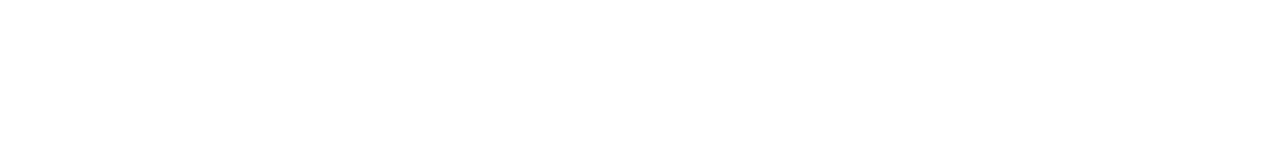
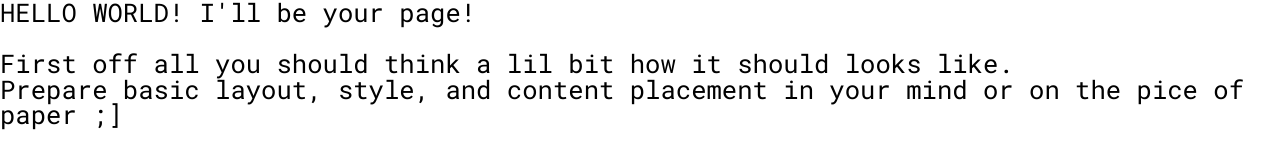
Before and after one commit to kubasiw/MyPage, a website: page index.html in a window 1280 px wide. Drawn offline with nearby package versions, Linux system fonts and the light colour scheme.

Commit message:
add fonts

```diff
--- a/index.html
+++ b/index.html
@@ -3,11 +3,21 @@
 <head>
     <meta charset="UTF-8">
     <meta name="viewport" content="initial-scale=1">
-    <link href="https://fonts.googleapis.com/css?family=Oswald:300,400,700" rel="stylesheet">
+    <link href="https://fonts.googleapis.com/css?family=Roboto+Mono:100,300,400,500,700" rel="stylesheet">
     <title>myPage</title>
     <link rel="stylesheet" href="css/style.css">
 </head>
 <body>
+
+<h1>
+HELLO WORLD!
+I'll be your page!
+</h1>
+  <br>
+<h1>
+    First off all you should think a lil bit how it should looks like.<br>
+    Prepare basic layout, style, and content placement in your mind or on the pice of paper ;]
+</h1>
 
 
 
--- a/sass/partials/_style_main.scss
+++ b/sass/partials/_style_main.scss
@@ -0,0 +1,4 @@
+body {
+    font-family: 'Roboto Mono', 'Arial', 'Helvetica';
+    font-size: 2vw;
+}
```
Also changed, not shown: css/style.css.
